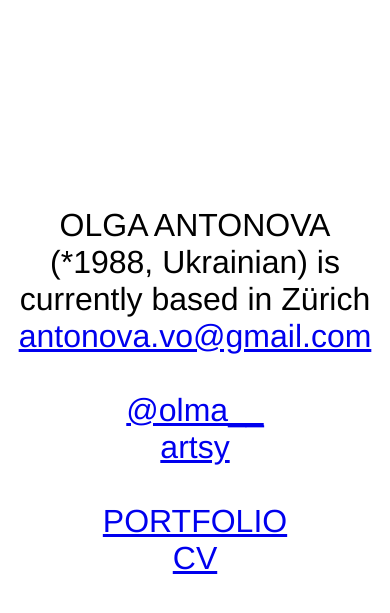
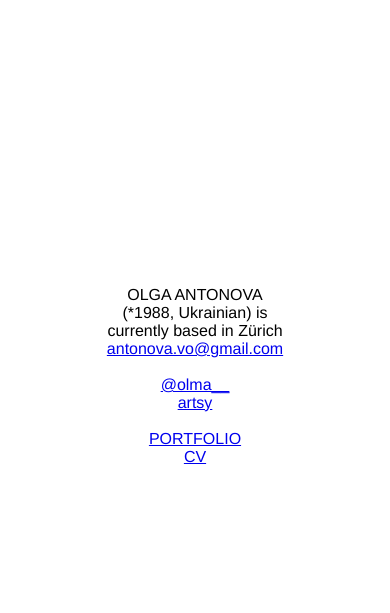
Before and after one commit to gmile/olma.github.io, a Jekyll site: the page built from index.html, in a window 390 px wide. Shown: the top 613 px of the page. Built offline with Jekyll 4.4.1, drawn with Linux system fonts in a browser that asks for light colours.

Commit message:
Remove common query

```diff
--- a/_layouts/default.html
+++ b/_layouts/default.html
@@ -14,12 +14,6 @@
         top: 40%;
         left: 50%;
         transform: translate(-50%, -50%);
-      }
-
-      @media (max-width: 900px) {
-        body {
-          font-size: 200%
-        }
       }
 
       // iPhone X
```
